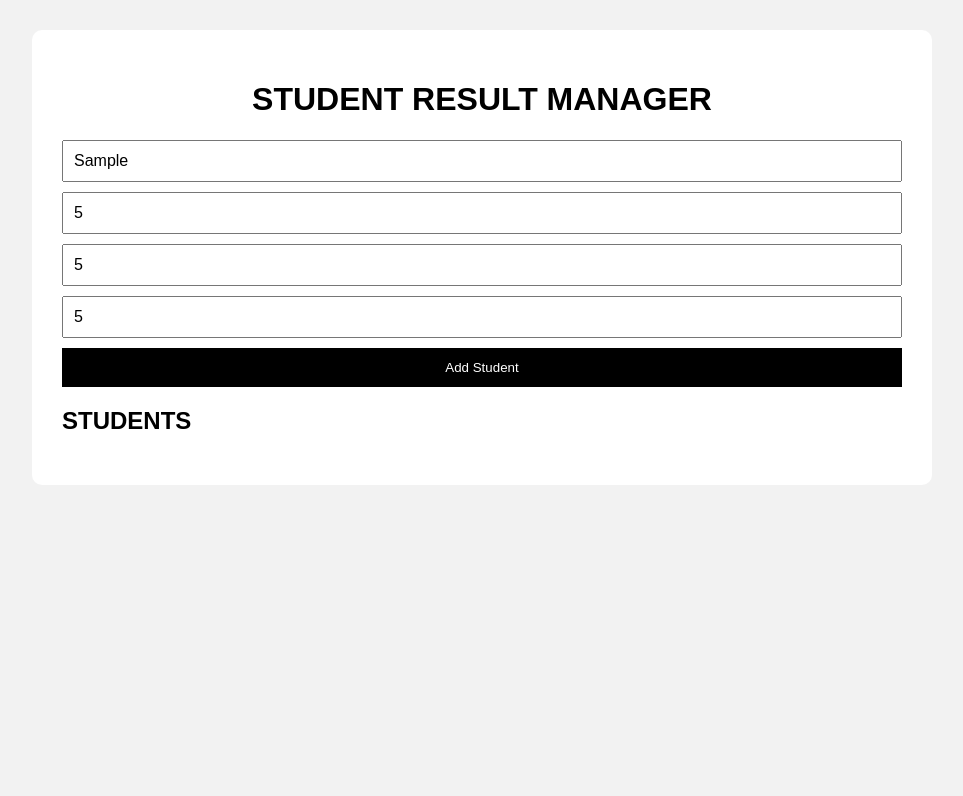
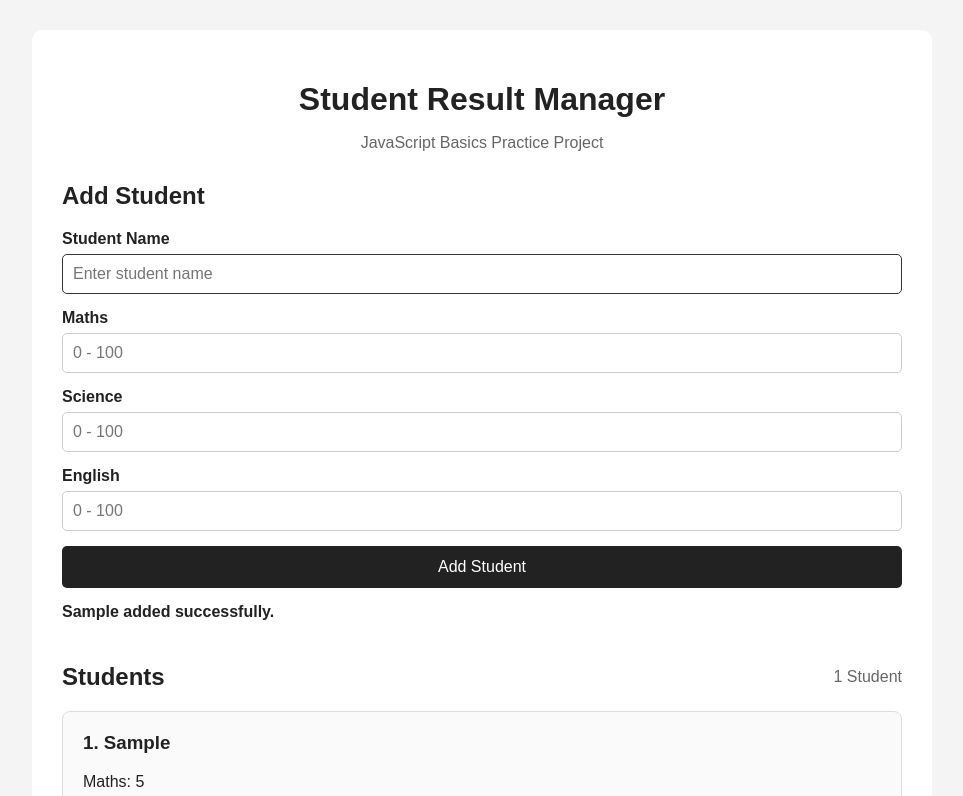
Before and after one commit to PavanKumarBollu/ANP-D7211, a plain HTML site: page JavaScript/student-manager/index.html in a window 1280 px wide. Both pictures are taken after typing "Sample", "5", "5", "5" into the empty fields and a click on the button "Add Student". Shown: the top 796 px of the page, without its empty margins (158-1121 px from the left). Drawn offline with Linux system fonts and the light colour scheme.

Commit message:
StudentResultManagerTaskSolution

```diff
--- a/JavaScript/student-manager/index.html
+++ b/JavaScript/student-manager/index.html
@@ -1,27 +1,78 @@
 <!doctype html>
 <html lang="en">
+
 <head>
   <meta charset="UTF-8" />
+
   <meta name="viewport" content="width=device-width, initial-scale=1.0" />
+
   <title>Student Result Manager</title>
+
   <link rel="stylesheet" href="styles.css" />
+
+  <!-- defer ensures JavaScript runs after HTML is parsed -->
+  <script src="script.js" defer></script>
 </head>
+
 <body>
-    <div class="container">
-      <h1>STUDENT RESULT MANAGER</h1>
-      <div class="form-section">
-        <input type="text" id="studentName" placeholder="Enter Student Name" />
-        <input type="number" id="maths" placeholder="Maths Marks" />
-        <input type="number" id="science" placeholder="Science Marks" />
-        <input type="number" id="english" placeholder="English Marks" />
-        <button id="addStudentBtn">Add Student</button>
+  <main class="container">
+    <header class="page-header">
+      <h1>Student Result Manager</h1>
+      <p>JavaScript Basics Practice Project</p>
+    </header>
+
+    <!-- Student Form -->
+
+    <section class="form-section">
+      <h2>Add Student</h2>
+
+      <form id="studentForm">
+        <div class="form-group">
+          <label for="studentName"> Student Name </label>
+
+          <input type="text" id="studentName" name="studentName" placeholder="Enter student name" />
         </div>
 
-      <p class="message"></p>
-      <h2>STUDENTS</h2>
-      <div class="studentList"></div>
+        <div class="form-group">
+          <label for="maths"> Maths </label>
+
+          <input type="number" id="maths" name="maths" placeholder="0 - 100" min="0" max="100" />
         </div>
 
-    <script src="script.js"></script>
+        <div class="form-group">
+          <label for="science"> Science </label>
+
+          <input type="number" id="science" name="science" placeholder="0 - 100" min="0" max="100" />
+        </div>
+
+        <div class="form-group">
+          <label for="english"> English </label>
+
+          <input type="number" id="english" name="english" placeholder="0 - 100" min="0" max="100" />
+        </div>
+
+        <button type="submit">Add Student</button>
+      </form>
+
+      <!-- Message -->
+
+      <p id="message" class="message" aria-live="polite"></p>
+    </section>
+
+    <!-- Student List -->
+
+    <section class="students-section">
+      <div class="section-header">
+        <h2>Students</h2>
+
+        <span id="studentCount"> 0 Students </span>
+      </div>
+
+      <div id="studentList">
+        <p class="empty-message">No students added yet.</p>
+      </div>
+    </section>
+  </main>
 </body>
+
 </html>
--- a/JavaScript/student-manager/script.js
+++ b/JavaScript/student-manager/script.js
@@ -1,43 +1,60 @@
-console.log("Student Resulte Manager Started");
+"use strict";
 
-// let studentName = "Rahul"; // store the value as String
+/*
+========================================
+1. APPLICATION DATA
+========================================
+*/
 
-// let maths = 85; // store the value as number
+const students = [];
 
-// let science = 75; // store the value as number
+/*
+========================================
+2. DOM ELEMENTS
+========================================
+*/
 
-// let english = 90; // store the value as number
+const studentForm = document.querySelector("#studentForm");
 
-// const passingMarks = 35;
-// // use let -> value can Change
-// // use const -> value shouldn't change
+const studentNameInput = document.querySelector("#studentName");
 
-// maths = 80;
-// // passingMarks = 40; // error
+const mathsInput = document.querySelector("#maths");
+
+const scienceInput = document.querySelector("#science");
+
+const englishInput = document.querySelector("#english");
+
+const message = document.querySelector("#message");
+
+const studentList = document.querySelector("#studentList");
+
+const studentCount = document.querySelector("#studentCount");
+
+/*
+========================================
+3. CALCULATE TOTAL
+========================================
+*/
 
 function calculateTotal(maths, science, english) {
-  let total = maths + science + english;
-  return total;
+  return maths + science + english;
 }
 
-// let totalMarks = calculateTotal(80, 75, 90);
-// console.log(totalMarks); //245
-
-// // function calculateAverage(total) {
-// //   let average = total / 3;
-// //   return average;
-// // }
-
-// let totalMarks1 = calculateTotal(80, 75, 90); // 245
-
-// let average = calculateAverage(totalMarks1); //81.___
-
-// console.log(totalMarks1);
-// console.log(average);
+/*
+========================================
+4. CALCULATE AVERAGE
+========================================
+*/
 
 function calculateAverage(total) {
   return total / 3;
 }
+
+/*
+========================================
+5. CHECK RESULT
+========================================
+*/
 
 function checkResult(average) {
   if (average >= 35) {
@@ -46,145 +63,301 @@ function checkResult(average) {
     return "Fail";
   }
 }
-// console.log(checkResult(30));
+
+/*
+========================================
+6. CALCULATE GRADE
+========================================
+*/
 
 function calculateGrade(average) {
-  if (average >= 90) return "A+";
-  else if (average >= 80) return "A";
-  else if (average >= 70) return "B";
-  else if (average >= 60) return "C";
-  else if (average >= 50) return "D";
-  else if (average >= 35) return "E";
-  else return "F";
+  if (average >= 90) {
+    return "A+";
+  } else if (average >= 80) {
+    return "A";
+  } else if (average >= 70) {
+    return "B";
+  } else if (average >= 60) {
+    return "C";
+  } else if (average >= 50) {
+    return "D";
+  } else if (average >= 35) {
+    return "E";
+  } else {
+    return "F";
+  }
 }
-// console.log(calculateGrade(92));
-// console.log(calculateGrade(75));
-// console.log(calculateGrade(30));
 
-// const student = {
-//   name: "Rahul",
-//   maths: 80,
-//   science: 75,
-//   english: 90,
-// };
+/*
+========================================
+7. CREATE STUDENT OBJECT
+========================================
+*/
 
-// console.log(student.name);
-
-// console.log(student.maths);
-
-// console.log(student.science);
-
-// console.log(student.english);
-
-// const totalC = calculateTotal(student.maths, student.science, student.english);
-// const averageC = calculateAverage(totalC);
-// const resultC = checkResult(averageC);
-// const gradeC = calculateGrade(averageC);
-
-// const student1 = {
-//   name: "Rahul",
-//   maths: 80,
-//   science: 75,
-//   english: 90,
-//   total: totalC,
-//   average: averageC,
-//   result: resultC,
-//   grade: gradeC,
-// };
-
-// console.log(student1);
-
-const students = [];
-// students.push(student);
-// students.push(student1);
-
-// const student2 = {
-//   name: "Priya",
-//   maths: 90,
-//   science: 85,
-//   english: 95,
-// };
-
-// students.push(student2);
-// console.log(students);
-
-// helper function
 function createStudent(name, maths, science, english) {
   const total = calculateTotal(maths, science, english);
+
   const average = calculateAverage(total);
+
   const result = checkResult(average);
+
   const grade = calculateGrade(average);
-  return {
+
+  const student = {
+    id: students.length + 1,
+
     name: name,
+
     maths: maths,
+
     science: science,
+
     english: english,
+
     total: total,
+
     average: average,
+
     result: result,
+
     grade: grade,
   };
+
+  return student;
 }
 
-// const student4 = createStudent("Rahul", 80, 75, 90);
+/*
+========================================
+8. VALIDATE FORM DATA
+========================================
+*/
 
-// const student5 = createStudent("Priya", 90, 85, 95);
+function validateStudent(name, maths, science, english) {
+  if (name.trim() === "") {
+    return "Please enter student name.";
+  }
 
-// const student6 = createStudent("Amit", 30, 40, 25);
+  if (maths < 0 || maths > 100) {
+    return "Maths marks must be between 0 and 100.";
+  }
 
-// students.push(student4);
-// students.push(student5);
-// students.push(student6);
-// console.log(students);
+  if (science < 0 || science > 100) {
+    return "Science marks must be between 0 and 100.";
+  }
 
-// for (let i = 0; i < students.length; i++) {
-//   // console.log(students[i]);
-//   console.log(students[i].name);
-//   console.log(students[i].maths);
-// }
+  if (english < 0 || english > 100) {
+    return "English marks must be between 0 and 100.";
+  }
 
-// students.forEach(function (std) {
-//   console.log(std);
-// });
-// students.forEach((std) => {
-//   // console.log(std);
-// });
+  return "";
+}
 
-// DOM
-// const studentNameInput = document.getElementById("studentName");
+/*
+========================================
+9. DISPLAY MESSAGE
+========================================
+*/
 
-const studentNameInput = document.querySelector("#studentName");
-const mathsInput = document.querySelector("#maths");
-const scienceInput = document.querySelector("#science");
-const englishInput = document.querySelector("#english");
+function showMessage(text) {
+  message.textContent = text;
+}
 
-const addStudentBtn = document.querySelector("#addStudentBtn");
+/*
+========================================
+10. CLEAR FORM
+========================================
+*/
 
-// console.log(studentNameInput.value);
-// console.log(mathsInput.value);
-// console.log(scienceInput.value);
-// console.log(englishInput.value);
-// console.log(addStudentBtn.innerText);
+function clearForm() {
+  studentForm.reset();
 
-// const maths = Number(mathsInput.value);
-// const science = Number(scienceInput.value);
-// const english = Number(englishInput.value);
-console.log(students);
-addStudentBtn.addEventListener("click", () => {
-  const name = studentNameInput.value;
+  studentNameInput.focus();
+}
+
+/*
+========================================
+11. UPDATE STUDENT COUNT
+========================================
+*/
+
+function updateStudentCount() {
+  const count = students.length;
+
+  if (count === 1) {
+    studentCount.textContent = "1 Student";
+  } else {
+    studentCount.textContent = `${count} Students`;
+  }
+}
+
+/*
+========================================
+12. DISPLAY STUDENTS
+========================================
+*/
+
+function displayStudents() {
+  /*
+    Remove old student cards
+    */
+
+  studentList.innerHTML = "";
+
+  /*
+    Check if there are no students
+    */
+
+  if (students.length === 0) {
+    studentList.innerHTML = `
+            <p class="empty-message">
+                No students added yet.
+            </p>
+        `;
+
+    updateStudentCount();
+
+    return;
+  }
+
+  /*
+    Loop through students
+    */
+
+  students.forEach(function (student) {
+    /*
+        Create a new div
+        */
+
+    const studentCard = document.createElement("div");
+
+    /*
+        Add CSS class
+        */
+
+    studentCard.classList.add("student-card");
+
+    /*
+        Add student information
+        */
+
+    studentCard.innerHTML = `
+            <h3>
+                ${student.id}. ${student.name}
+            </h3>
+
+            <p>
+                Maths: ${student.maths}
+            </p>
+
+            <p>
+                Science: ${student.science}
+            </p>
+
+            <p>
+                English: ${student.english}
+            </p>
+
+            <p>
+                Total: ${student.total}
+            </p>
+
+            <p>
+                Average: ${student.average.toFixed(2)}
+            </p>
+
+            <p>
+                Grade: ${student.grade}
+            </p>
+
+            <p class="${student.result === "Pass" ? "pass" : "fail"} ">
+                Result: ${student.result} </p>`;
+
+    /*
+        Add card to webpage
+        */
+
+    studentList.appendChild(studentCard);
+  });
+
+  /*
+    Update count
+    */
+
+  updateStudentCount();
+}
+
+/*
+========================================
+13. FORM SUBMISSION
+========================================
+*/
+
+studentForm.addEventListener("submit", function (event) {
+  /*
+        Prevent page refresh
+        */
+
+  event.preventDefault();
+
+  /*
+        Get values from form
+        */
+
+  const name = studentNameInput.value.trim();
+
   const maths = Number(mathsInput.value);
+
   const science = Number(scienceInput.value);
+
   const english = Number(englishInput.value);
-  console.log(name);
-  console.log(maths);
-  console.log(science);
-  console.log(english);
 
-  const studentF = createStudent(name, maths, science, english);
-  students.push(studentF);
-  console.log(students);
-  // console.log("AddStudentButton Clicked");
+  /*
+        Validate input
+        */
+
+  const validationMessage = validateStudent(name, maths, science, english);
+
+  if (validationMessage !== "") {
+    showMessage(validationMessage);
+
+    return;
+  }
+
+  /*
+        Create student
+        */
+
+  const student = createStudent(name, maths, science, english);
+
+  /*
+        Add student to array
+        */
+
+  students.push(student);
+
+  /*
+        Display students
+        */
+
+  displayStudents();
+
+  /*
+        Show success message
+        */
+
+  showMessage(`${student.name} added successfully.`);
+
+  /*
+        Clear form
+        */
+
+  clearForm();
 });
 
-//  after this create a signin form with user name and password
-// collect the deatails and print it to the console
+/*
+========================================
+14. INITIAL DISPLAY
+========================================
+*/
+
+displayStudents();
--- a/JavaScript/student-manager/styles.css
+++ b/JavaScript/student-manager/styles.css
@@ -3,54 +3,182 @@
 }
 
 body {
-  font-family: Arial, sans-serif;
-  background: #f2f2f2;
   margin: 0;
   padding: 30px;
+
+  font-family: Arial, sans-serif;
+
+  background-color: #f4f4f4;
+  color: #222;
 }
 
 .container {
+  width: 100%;
   max-width: 900px;
-  margin: auto;
-  background: white;
+
+  margin: 0 auto;
+
+  background-color: #ffffff;
+
   padding: 30px;
+
   border-radius: 10px;
 }
 
-h1 {
+.page-header {
   text-align: center;
+
+  margin-bottom: 30px;
 }
 
+.page-header h1 {
+  margin-bottom: 8px;
+}
+
+.page-header p {
+  color: #666;
+}
+
+/* =========================
+   FORM
+   ========================= */
+
 .form-section {
-  display: grid;
-  gap: 10px;
+  margin-bottom: 40px;
+}
+
+.form-section h2 {
   margin-bottom: 20px;
 }
 
-input {
+form {
+  display: grid;
+
+  gap: 15px;
+}
+
+.form-group {
+  display: flex;
+
+  flex-direction: column;
+
+  gap: 6px;
+}
+
+.form-group label {
+  font-weight: bold;
+}
+
+.form-group input {
   padding: 10px;
+
   font-size: 16px;
+
+  border: 1px solid #ccc;
+
+  border-radius: 5px;
+}
+
+.form-group input:focus {
+  outline: none;
+
+  border-color: #333;
 }
 
 button {
-  padding: 12px;
-  background: black;
+  padding: 12px 20px;
+
+  font-size: 16px;
+
+  background-color: #222;
+
   color: white;
+
   border: none;
+
+  border-radius: 5px;
+
   cursor: pointer;
 }
 
+button:hover {
+  background-color: #444;
+}
+
+/* =========================
+   MESSAGE
+   ========================= */
+
+.message {
+  min-height: 20px;
+
+  margin-top: 15px;
+
+  font-weight: bold;
+}
+
+/* =========================
+   STUDENT SECTION
+   ========================= */
+
+.section-header {
+  display: flex;
+
+  justify-content: space-between;
+
+  align-items: center;
+
+  margin-bottom: 20px;
+}
+
+.section-header h2 {
+  margin: 0;
+}
+
+#studentCount {
+  color: #666;
+}
+
+/* =========================
+   STUDENT CARD
+   ========================= */
+
 .student-card {
+  padding: 20px;
+
+  margin-bottom: 15px;
+
   border: 1px solid #ddd;
-  padding: 15px;
-  margin-bottom: 10px;
+
   border-radius: 8px;
+
+  background-color: #fafafa;
+}
+
+.student-card h3 {
+  margin-top: 0;
+}
+
+.student-card p {
+  margin: 8px 0;
 }
 
 .pass {
   color: green;
+
+  font-weight: bold;
 }
 
 .fail {
   color: red;
+
+  font-weight: bold;
 }
+
+.empty-message {
+  color: #777;
+
+  text-align: center;
+
+  padding: 20px;
+}
```
Lines whose indentation alone changed are shown as unchanged.
